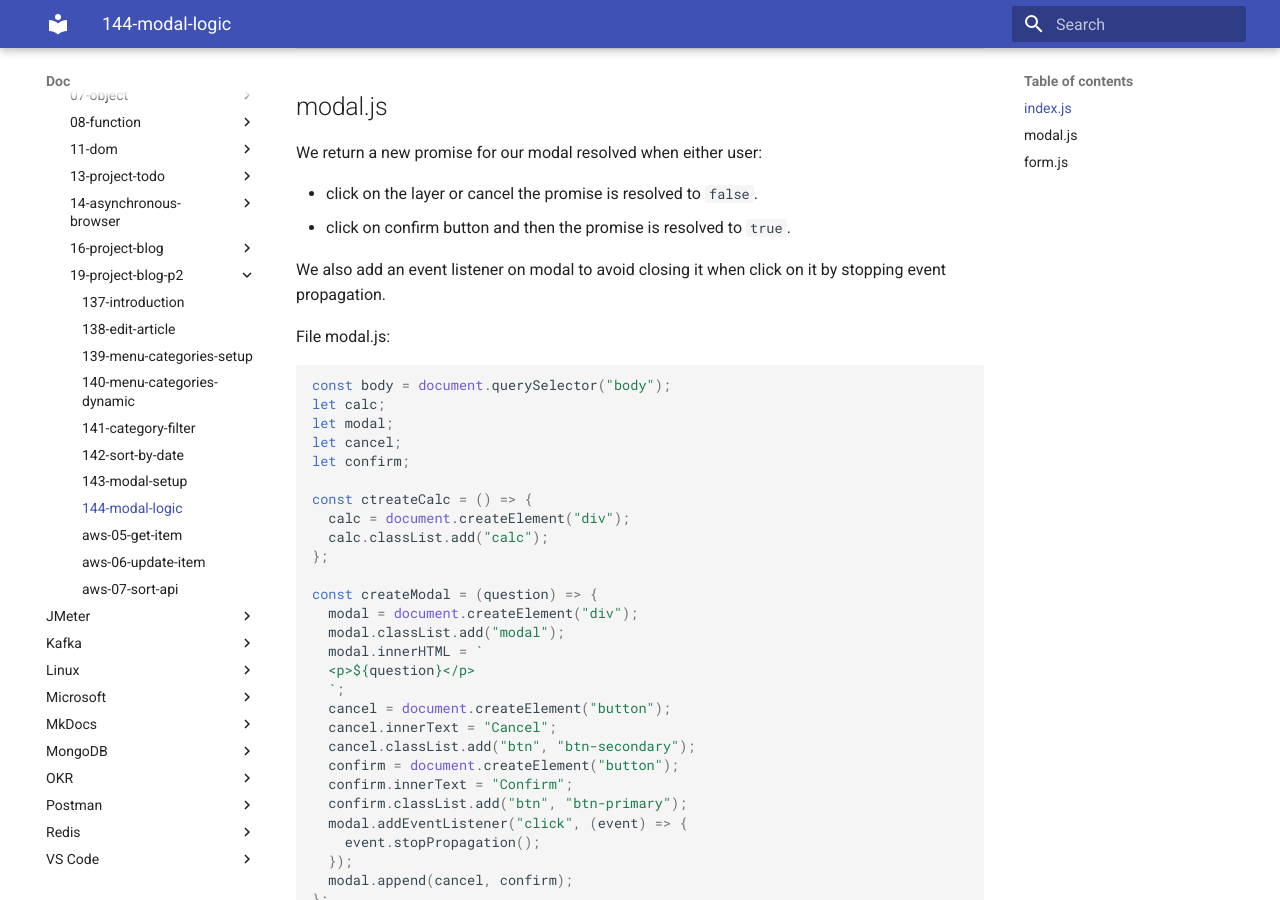
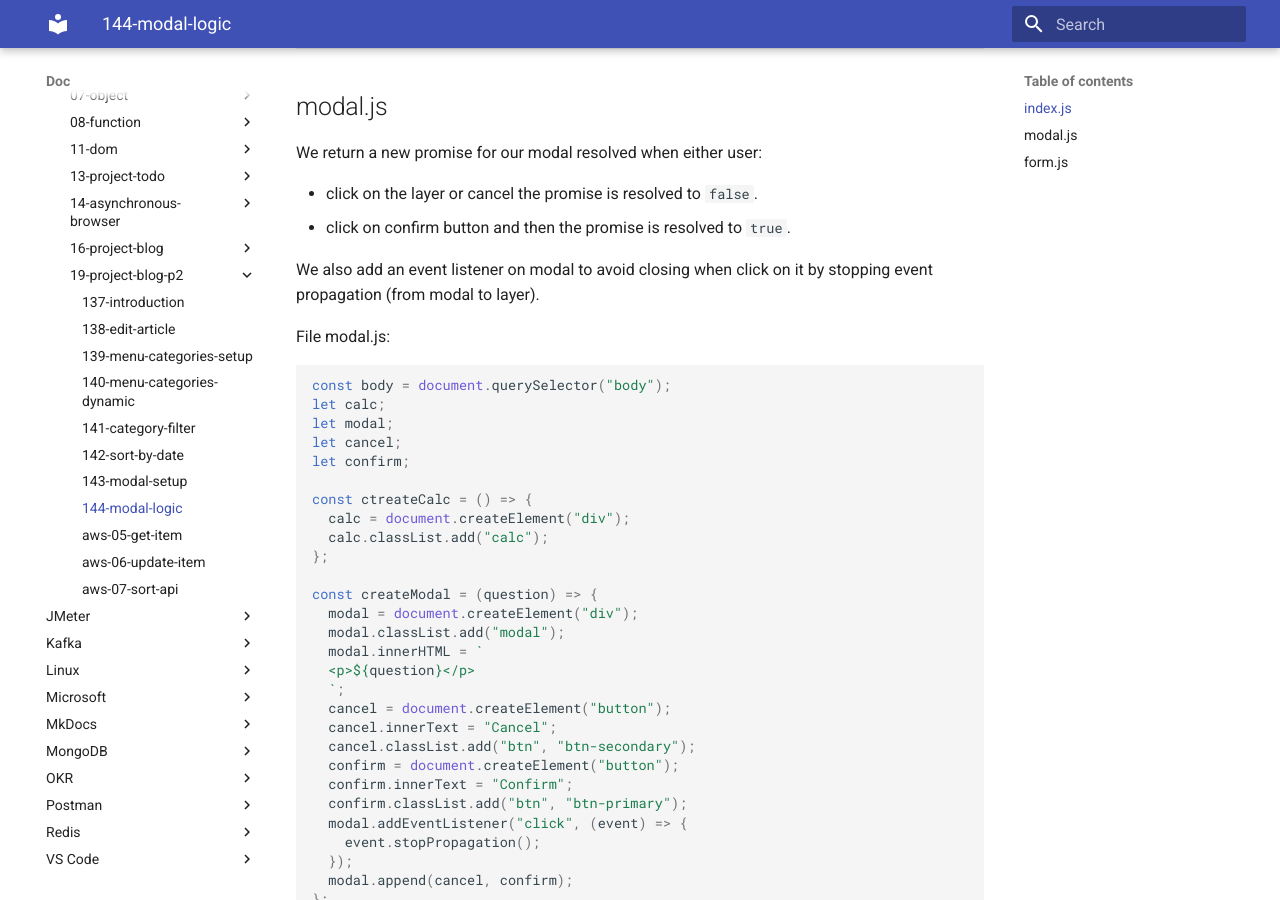
Before and after one commit to oldu73/doc, an MkDocs documentation site: the page built from docs/javascript/training/19-project-blog-p2/144-modal-logic.md, in a window 1280 px wide and 900 px high, scrolled down 1175 px. Built offline with MkDocs 1.6.1 and Material for MkDocs 9.7.7, drawn with Linux system fonts in a browser that asks for light colours; some of the changed text lies outside the part shown.

Commit message:
modal-logic fix

```diff
--- a/docs/javascript/training/19-project-blog-p2/144-modal-logic.md
+++ b/docs/javascript/training/19-project-blog-p2/144-modal-logic.md
@@ -61,7 +61,7 @@ We return a new promise for our modal resolved when either user:
 - click on the layer or cancel the promise is resolved to `false`.
 - click on confirm button and then the promise is resolved to `true`.
 
-We also add an event listener on modal to avoid closing it when click on it by stopping event propagation.
+We also add an event listener on modal to avoid closing when click on it by stopping event propagation (from modal to layer).
 
 File modal.js:
 
```
Also changed, not shown: other parts of docs/javascript/training/19-project-blog-p2/144-modal-logic.md (+1 -1 lines).
